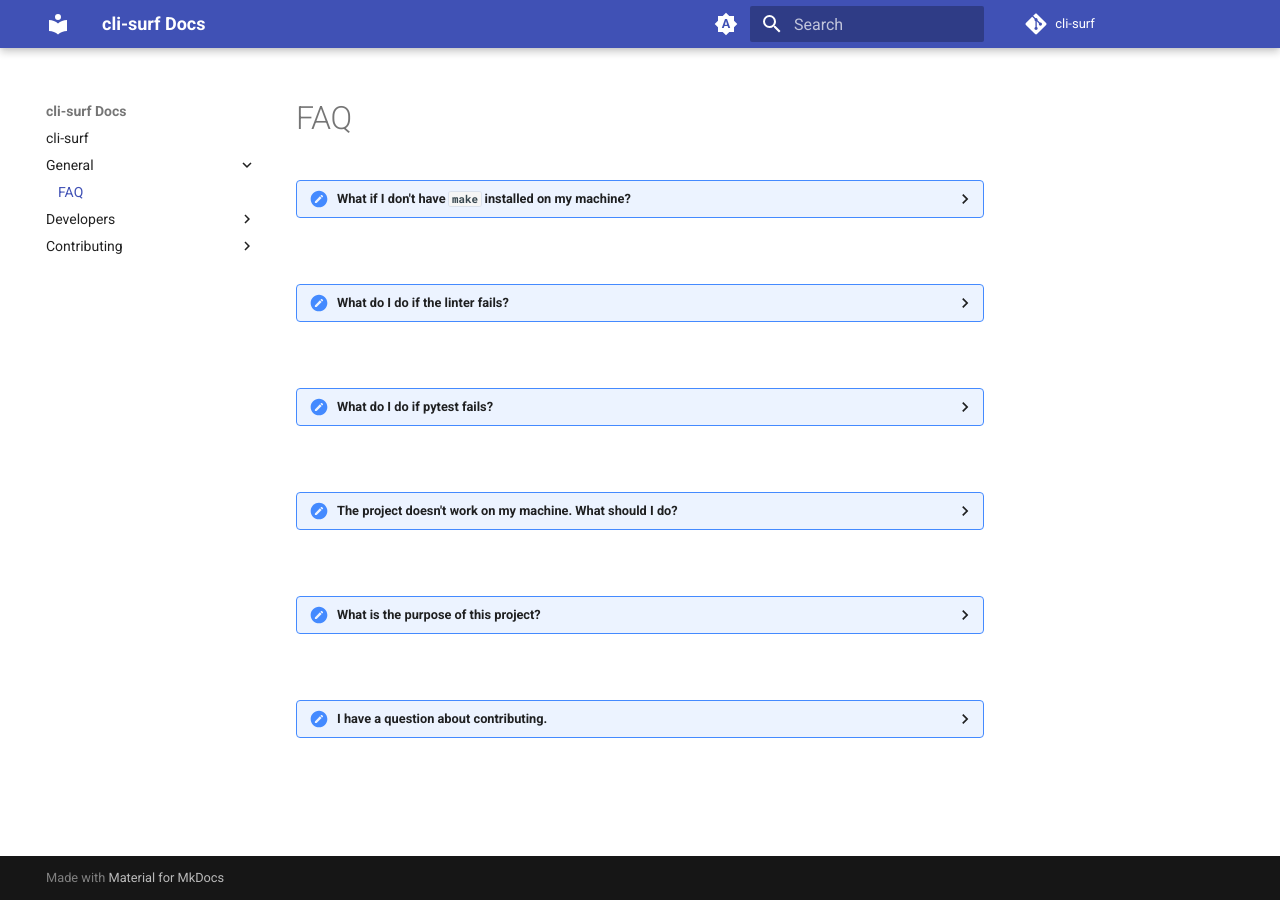
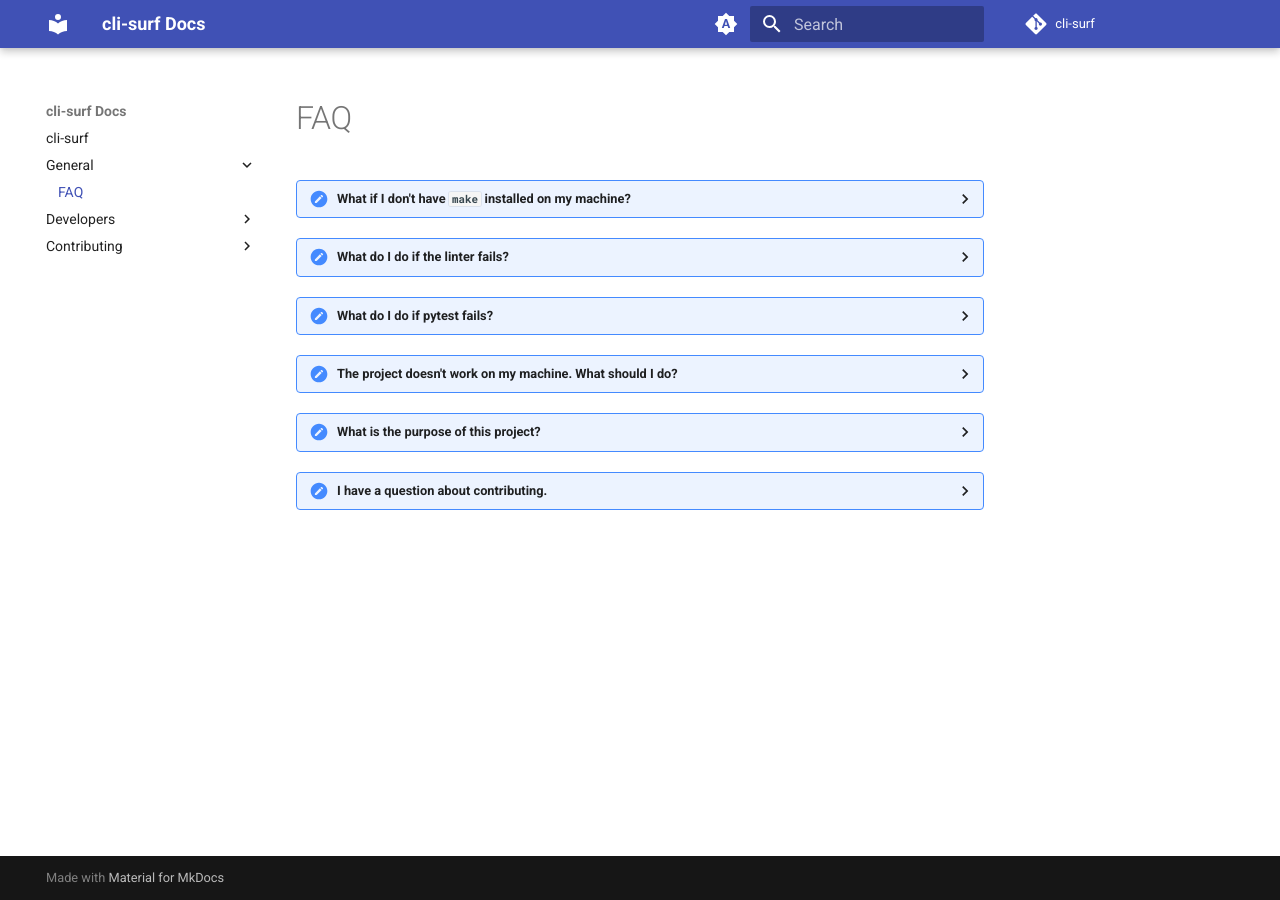
Before and after one commit to ryansurf/cli-surf, an MkDocs documentation site: the page built from docs/faq.md, in a window 1280 px wide. Built offline with MkDocs 1.6.1 and Material for MkDocs 9.7.7, drawn with Linux system fonts in a browser that asks for light colours; comment, search, counter and statistics services are not loaded.

Commit message:
spacing fix

```diff
--- a/docs/faq.md
+++ b/docs/faq.md
@@ -5,42 +5,42 @@
 <br>
 You can refer to the <a href="https://github.com/ryansurf/cli-surf/blob/main/makefile">Makefile</a>.
 Instead of running a command like <code>make run</code>, you can run the command below it: <code>poetry run python src/server.py</code>
+<br>
 </details>
-<br>
 
 <details>
 <summary>What do I do if the linter fails?</summary>
 <br>
 If the linter fails, you can run <code>make format</code>, which may fix the issues for you! If not, it will tell you
 what needs to be fixed in the output.
+<br>
 </details>
-<br>
 
 <details>
 <summary>What do I do if pytest fails?</summary>
 <br>
 If pytest fails, make sure you haven't broken anything unintentionally. Often, new changes in code will result in the unit tests breaking. Functions may now be returning different values/types which the tests do not expect. Please, try to debug any tests you may have broken!
+<br>
 </details>
-<br>
 
 <details>
 <summary>The project doesn't work on my machine. What should I do?</summary>
 <br>
 cli-surf is a new project, and things break. If you come across any bugs, please submit an <a href="https://github.com/ryansurf/cli-surf/issues/new">issue!</a>
+<br>
 </details>
-<br>
 
 <details>
 <summary>What is the purpose of this project?</summary>
 <br>
 I had a small spare monitor that could only display a terminal screen, so I used it to display the weather via <a href="https://github.com/chubin/wttr.in">wttr.in</a>. I like to surf,
 and figured it would be useful to display surf data along with the weather. That is where I got the idea for cli-surf!
+<br>
 </details>
-<br>
 
 <details>
 <summary>I have a question about contributing.</summary>
 <br>
 Please refer to the <a href="https://github.com/ryansurf/cli-surf/blob/main/CONTRIBUTING.md">contributing</a> file, or ask a question on the Discord/Discussions page.
+<br>
 </details>
-<br>
```
